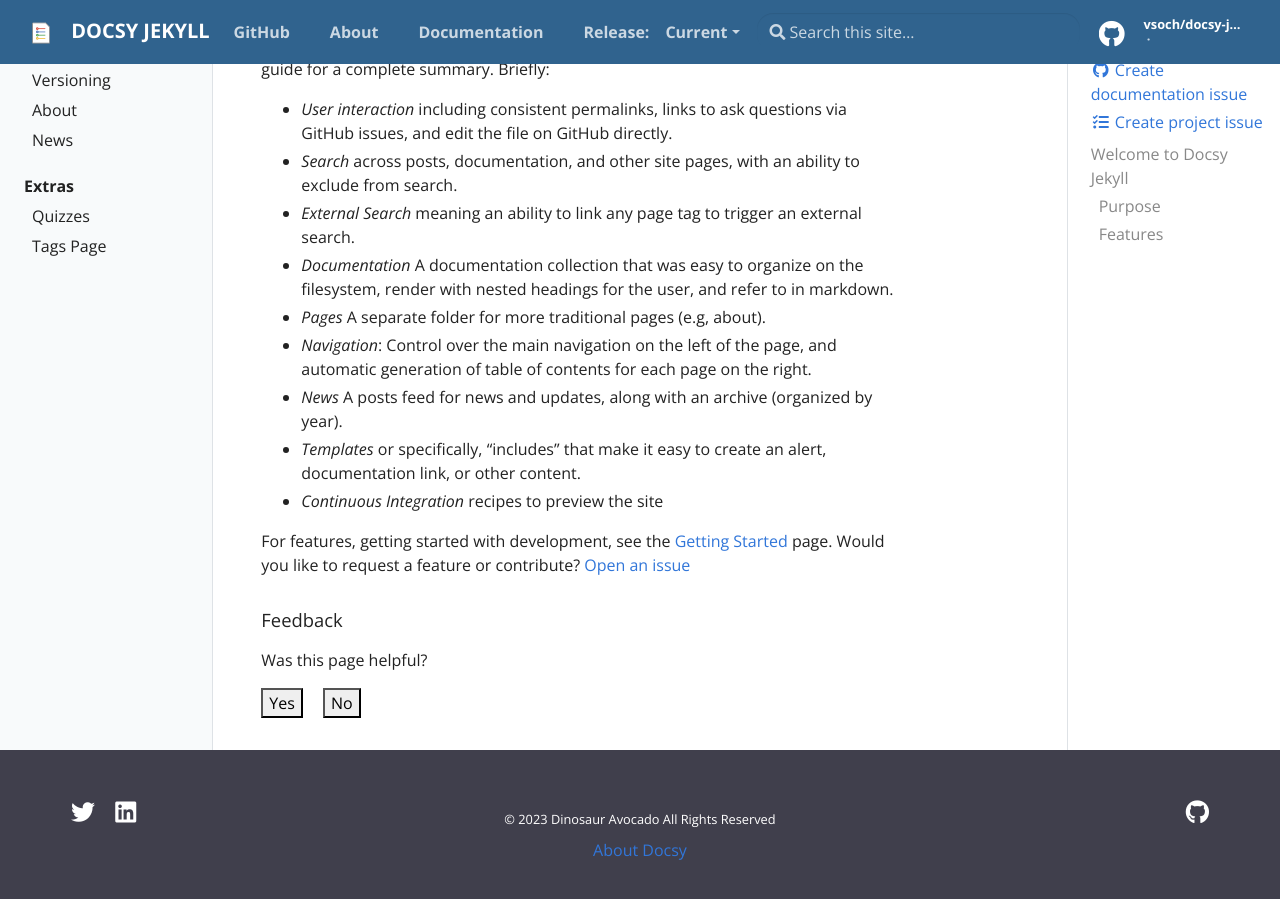
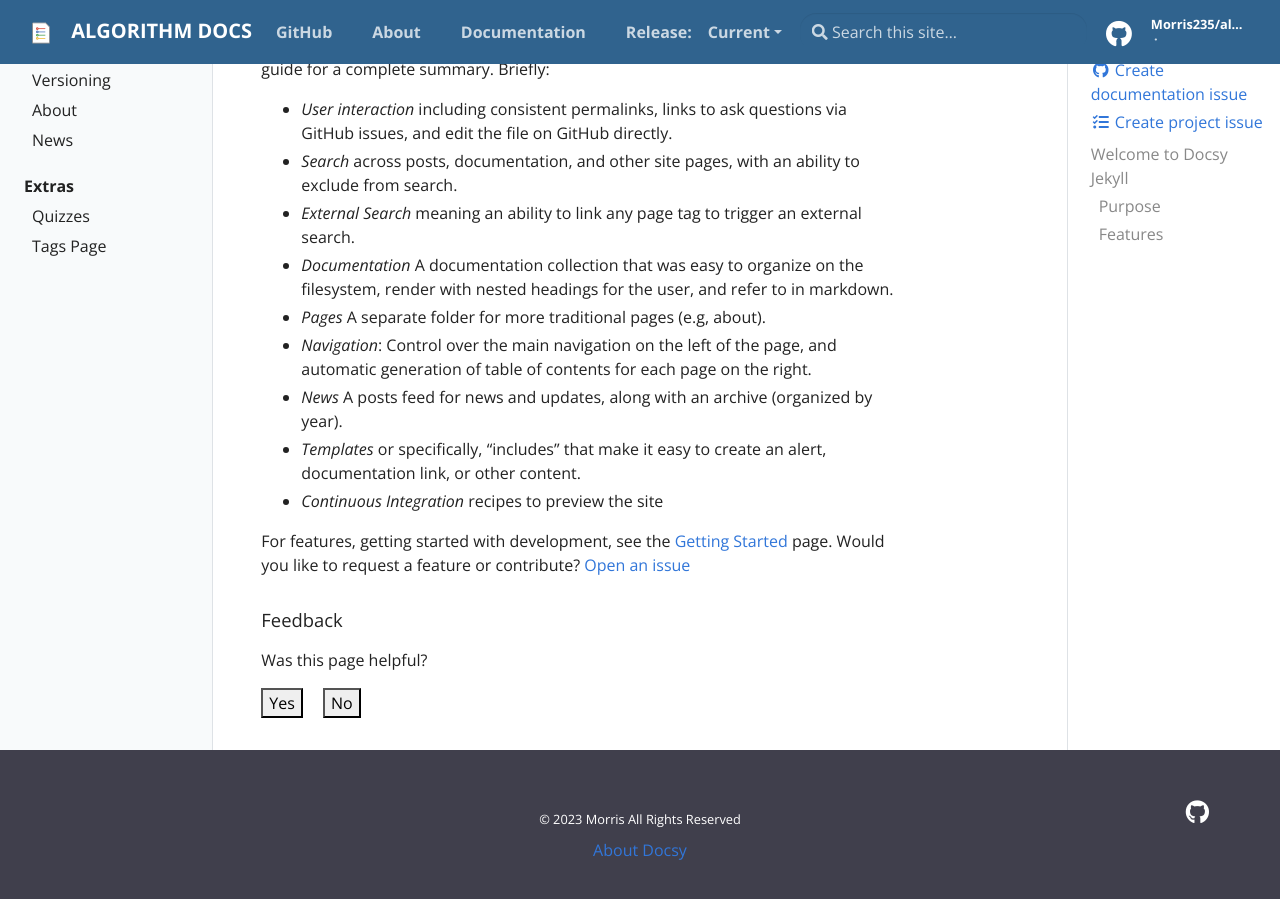
Before and after one commit to Morris235/algorithm, a Jekyll site: the page built from docs/pages/index.md, in a window 1280 px wide and 900 px high, scrolled down 885 px. Built offline with Jekyll 4.4.1, drawn with Linux system fonts in a browser that asks for light colours.

Commit message:
docs theme 다시 적용

```diff
--- a/docs/_config.yml
+++ b/docs/_config.yml
@@ -14,9 +14,9 @@
 # You can create any custom variable you would like, and they will be accessible
 # in the templates via {{ site.myvariable }}.
 
-title: Docsy Jekyll
-email: your-email@domain.com
-author: Dinosaur Avocado
+title: Algorithm Docs
+email: dltkdah777@gmail.com
+author: Morris
 description: > # this means to ignore newlines until "baseurl:"
   Write an awesome description for your new site here. You can edit this
   line in _config.yml. It will appear in your document head meta (for
@@ -29,15 +29,15 @@
 url: "https://morris235.github.io/algorithm" # the base hostname & protocol for your site
 
 # Social (First three Required)
-repo: "https://github.com/vsoch/docsy-jekyll"
-github_user: "vsoch"
-github_repo: "docsy-jekyll"
-github_branch: "master"
+repo: "https://github.com/Morris235/algorithm"
+github_user: "Morris235"
+github_repo: "algorithm"
+github_branch: "main"
 
 # Optional
-twitter: vsoch
-linkedin: vsochat
-dockerhub: vanessa
+# twitter: vsoch
+# linkedin: vsochat
+# dockerhub: vanessa
 
 # These options are used to configure the locations of your version history when you want to serve versioned documents
 version_params:
--- a/docs/pages/index.md
+++ b/docs/pages/index.md
@@ -1,6 +1,6 @@
 ---
 layout: page
-title: Docsy Jekyll Theme
+title: Morris's Algorithm Docs
 permalink: /
 ---
 
```
